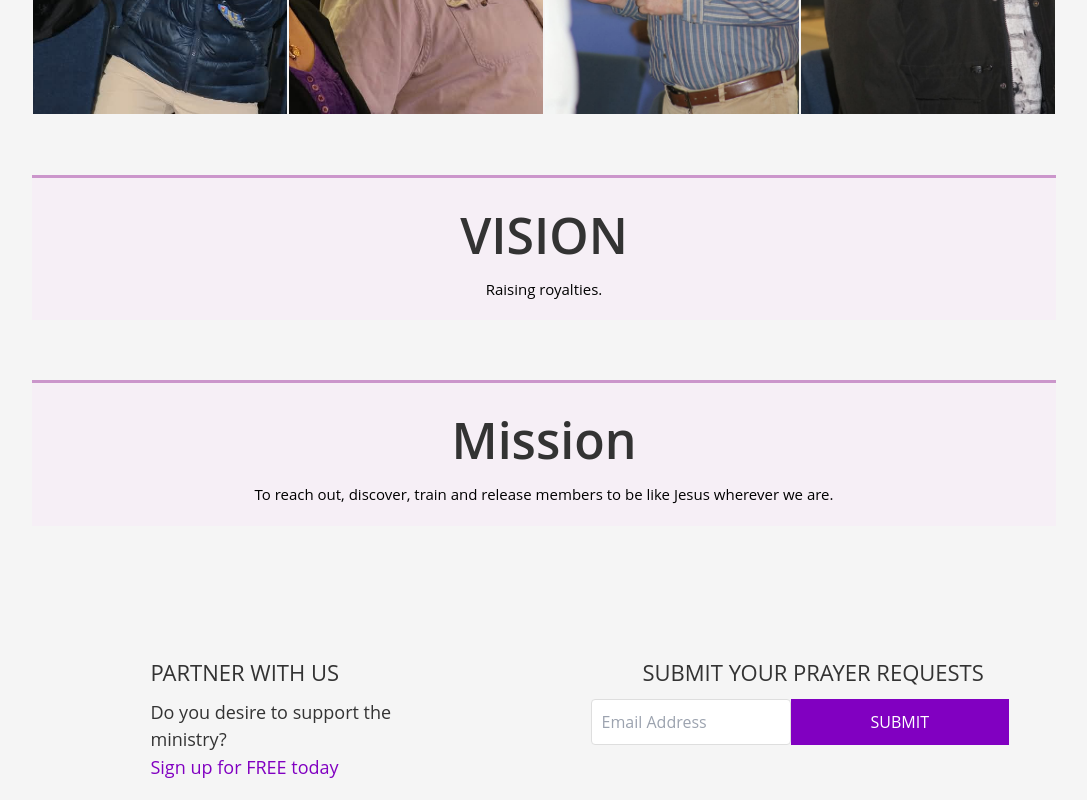
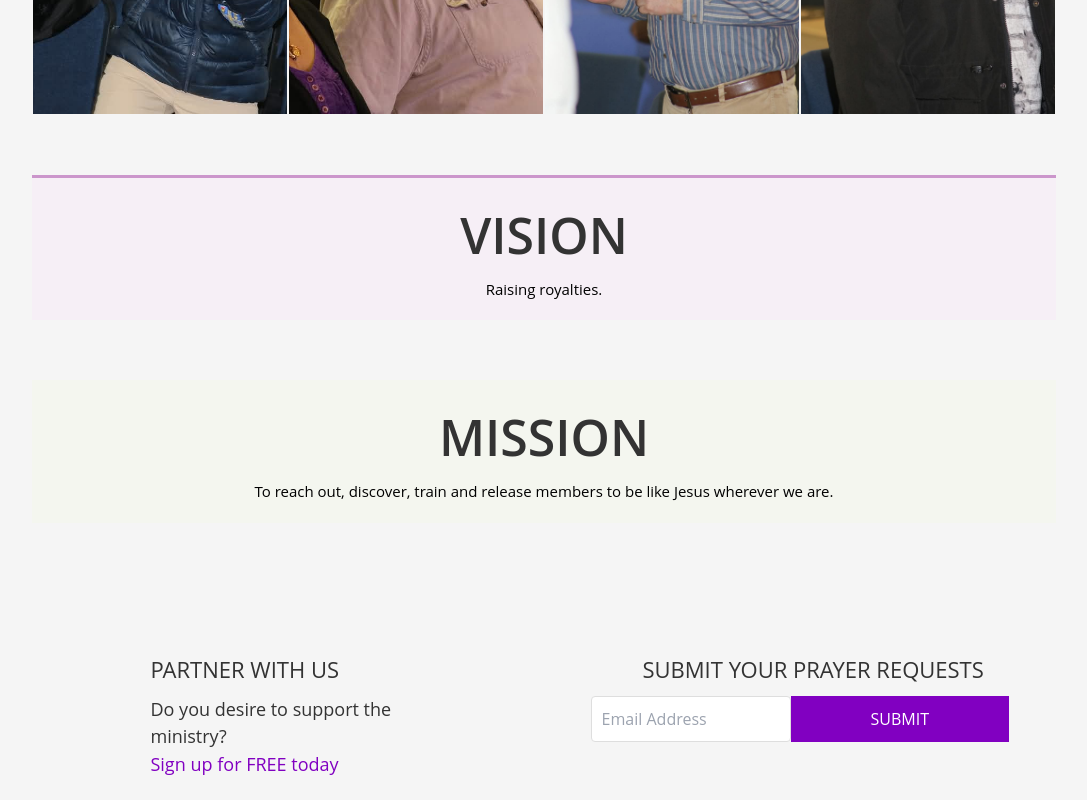
Before and after one commit to Leche90/ChurchApp, a React (Vite) app: page / in a window 1280 px wide. Shown: the part 3174-3974 px from the top of the page, without its empty margins (96-1183 px from the left). Built offline with nearby package versions, Linux system fonts and the light colour scheme.

Commit message:
updated mission

```diff
--- a/src/components/Mission/Mission.css
+++ b/src/components/Mission/Mission.css
@@ -2,8 +2,7 @@
     text-align: center;
     margin-top: 60px;
     padding: 20px;
-    background-color: #fac4ff1e; /* Light background colour*/
-    border-top: 3px solid rgba(128, 0, 128, 0.374); /* Top border (bolder) */
+    background-color: #edffc41e; /* Light background colour*/
     box-sizing: border-box;
 }
 
--- a/src/components/Mission/Mission.tsx
+++ b/src/components/Mission/Mission.tsx
@@ -4,7 +4,7 @@ import './Mission.css'
 const Mission: React.FC = () => {
   return (
     <div className='mission-container'>
-        <div className='mission'>Mission</div>
+        <div className='mission'>MISSION</div>
         <p className='mission-text'>
             To reach out, discover, train and release members to be like Jesus wherever we are.
         </p>
```
